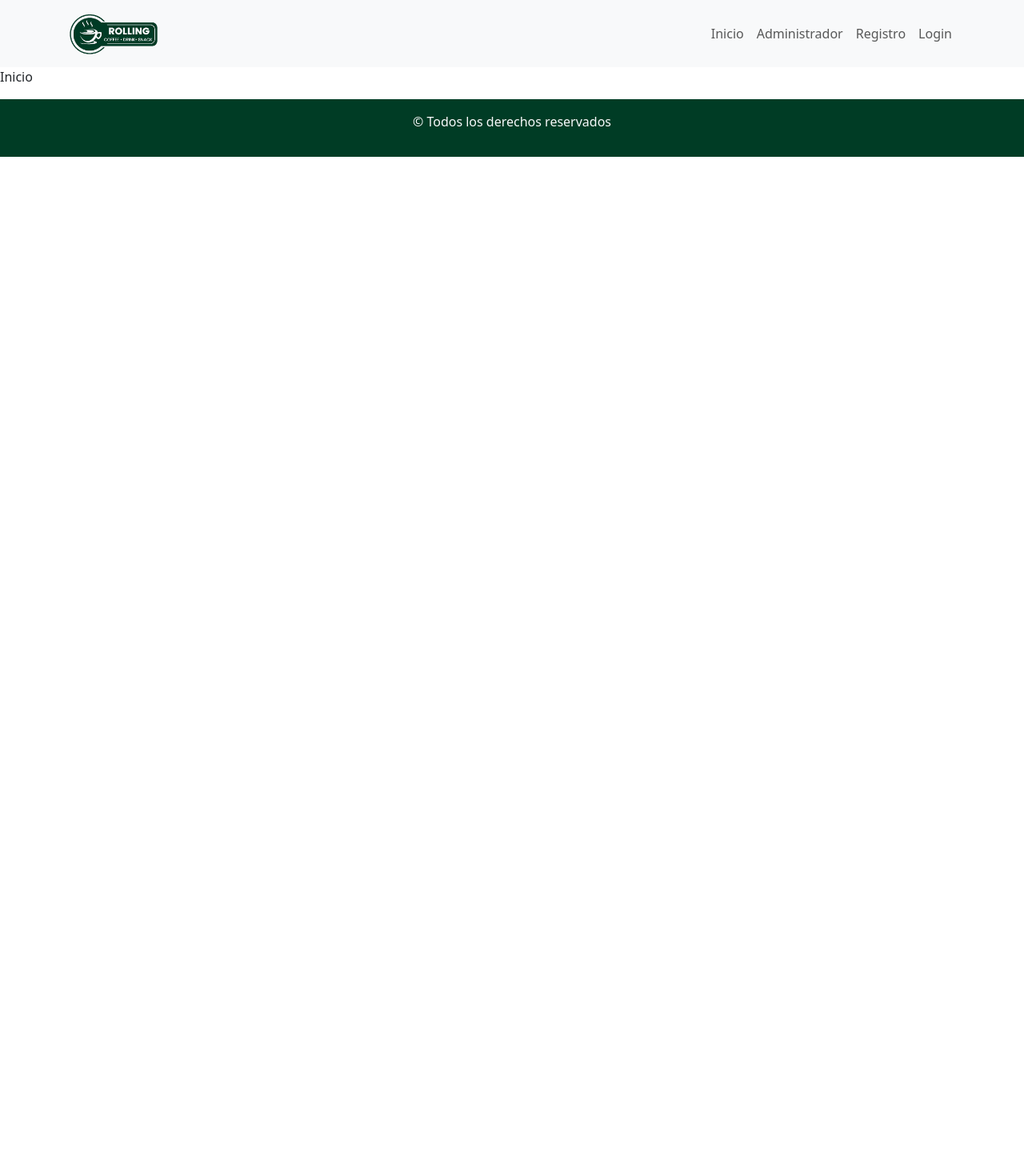
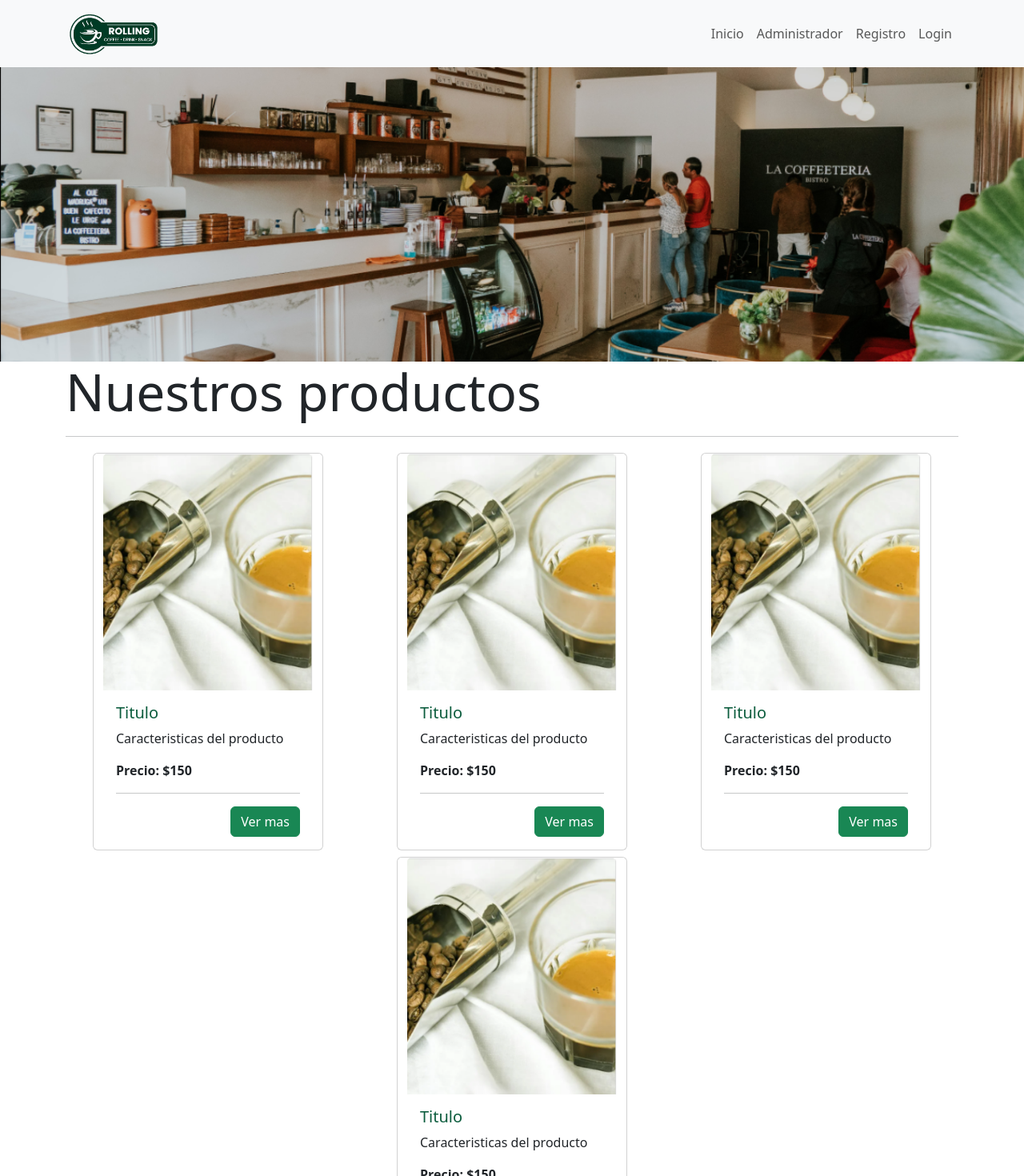
Before and after one commit to RUIZROCK/RollingCoffee, a React (Vite) app: page / in a window 1280 px wide. Shown: the top 1470 px of the page at 80% size. Before the commit the page ends 800 px from the top, so only its background shows below. Built offline with nearby package versions, Linux system fonts and the light colour scheme.

Commit message:
Se realizo el componente Inicio con el componente CardProducto agregado en la misma

```diff
--- a/src/components/pages/Inicio.jsx
+++ b/src/components/pages/Inicio.jsx
@@ -1,9 +1,25 @@
+import { Container } from "react-bootstrap";
+import CardProducto from "./CardProducto";
+import BannerInicio from "../../assets/bannerInicio.png"
 const Inicio = () => {
-    return (
-        <div>
-            <p>Inicio</p>
-        </div>
-    );
+  return (
+    <>
+    <img src={BannerInicio} alt="Banner RollingCoffee" />
+    <Container className="mainContainer">
+      <section>
+        <h2 className="display-3">Nuestros productos</h2>
+        <hr />
+        <article className="row d-flex justify-content-around">
+          <CardProducto className="col-12 col-sm-12- col-md-3 col-lg-3"></CardProducto>
+          <CardProducto className="col-12 col-sm-12- col-md-3 col-lg-3"></CardProducto>
+          <CardProducto className="col-12 col-sm-12- col-md-3 col-lg-3"></CardProducto>
+          <CardProducto className="col-12 col-sm-12- col-md-3 col-lg-3"></CardProducto>
+        </article>
+      </section>
+    </Container>
+    </>
+
+  );
 };
 
 export default Inicio;
```
